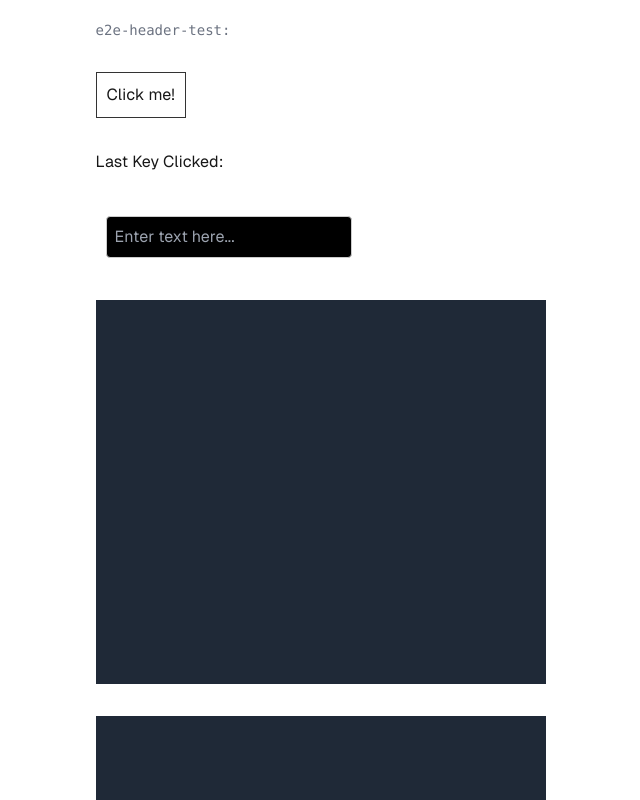
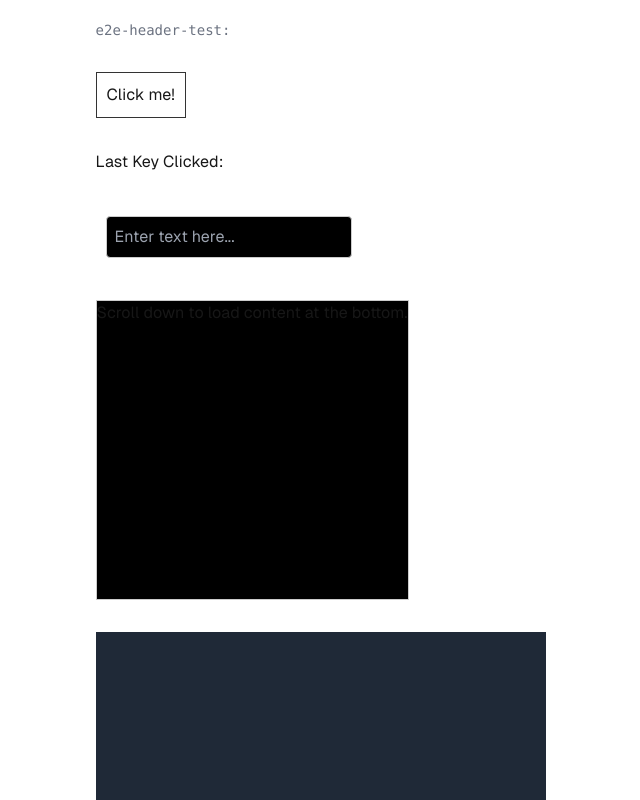
Before and after one commit to rafaelsideguide/firecrawl-e2e-test, a Next.js app: page / in a window 1280 px wide. Shown: the part 312-1112 px from the top of the page, without its empty margins (319-959 px from the left). Built offline with nearby package versions, Linux system fonts and the light colour scheme.

Commit message:
Add scroll bottom loader

```diff
--- /dev/null
+++ b/app/components/ScrollBottomLoader.tsx
@@ -0,0 +1,44 @@
+'use client';
+
+import { useEffect, useState, useRef } from 'react';
+
+const ScrollBottomLoader = () => {
+  const [isBottom, setIsBottom] = useState(false);
+  const scrollRef = useRef<HTMLDivElement | null>(null);
+
+  const handleScroll = () => {
+    if (!scrollRef.current) return;
+    const { scrollTop, scrollHeight, clientHeight } = scrollRef.current;
+    if ((scrollTop + clientHeight) >= (scrollHeight - 100)) {
+      setIsBottom(true);
+    }
+  };
+
+  useEffect(() => {
+    if (scrollRef.current) {
+      scrollRef.current.addEventListener('scroll', handleScroll);
+
+      return () => {
+        scrollRef.current?.removeEventListener('scroll', handleScroll);
+      };
+    }
+  }, []);
+
+  return (
+    <div ref={scrollRef} style={{
+      overflowY: 'auto',
+      height: '300px',
+      border: '1px solid #ccc',
+      backgroundColor: isBottom ? '#333' : '#000'
+    }}>
+      <div style={{ height: '1200px' }}>
+        <p>Scroll down to load content at the bottom.</p>
+        {isBottom && (
+          <p style={{ position: 'absolute', bottom: '0', textAlign: 'center' }}>You have reached the bottom!</p>
+        )}
+      </div>
+    </div>
+  );
+};
+
+export default ScrollBottomLoader;
--- a/app/page.tsx
+++ b/app/page.tsx
@@ -4,6 +4,7 @@ import JSLoadedContent from "./components/JSLoadedContent";
 import LastKeyClicked from "./components/LastKeyClicked";
 import LoadedOnViewContent from "./components/LoadedOnViewContent";
 import { headers } from 'next/headers'
+import ScrollBottomLoader from "./components/ScrollBottomLoader";
 
 export default async function Home() {
   let headersList;
@@ -32,6 +33,7 @@ export default async function Home() {
         <ClickContent />
         <LastKeyClicked />
         <Input />
+        <ScrollBottomLoader />
         <div className="w-full h-96 bg-gray-800"></div>
         <div className="w-full h-96 bg-gray-800"></div>
         <div className="w-full h-96 bg-gray-800"></div>
```
